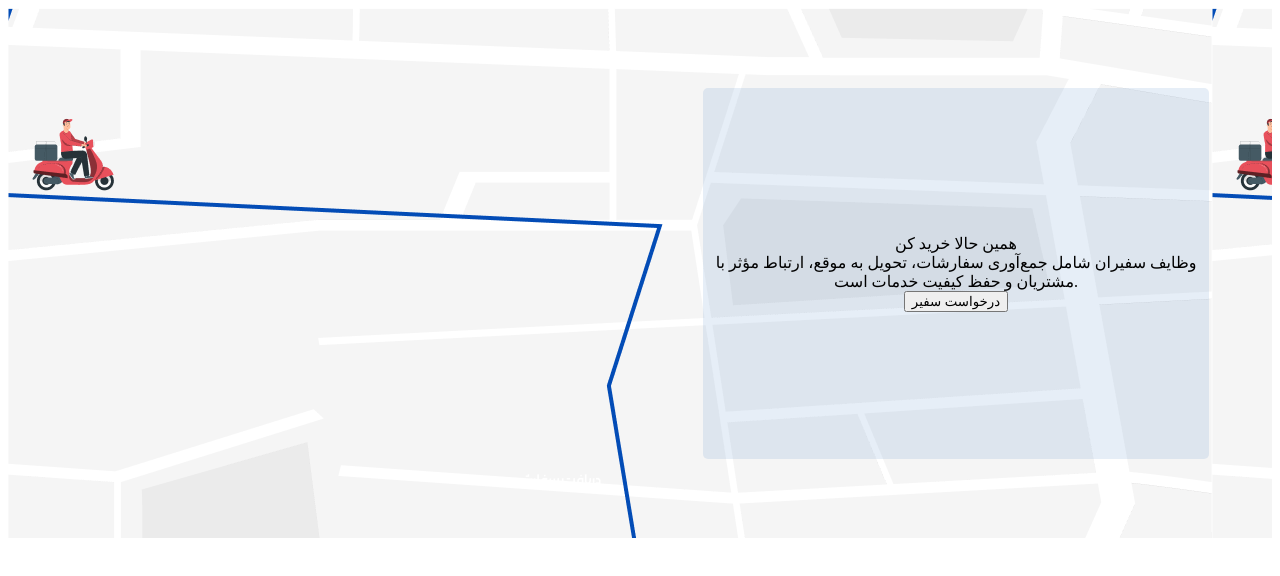
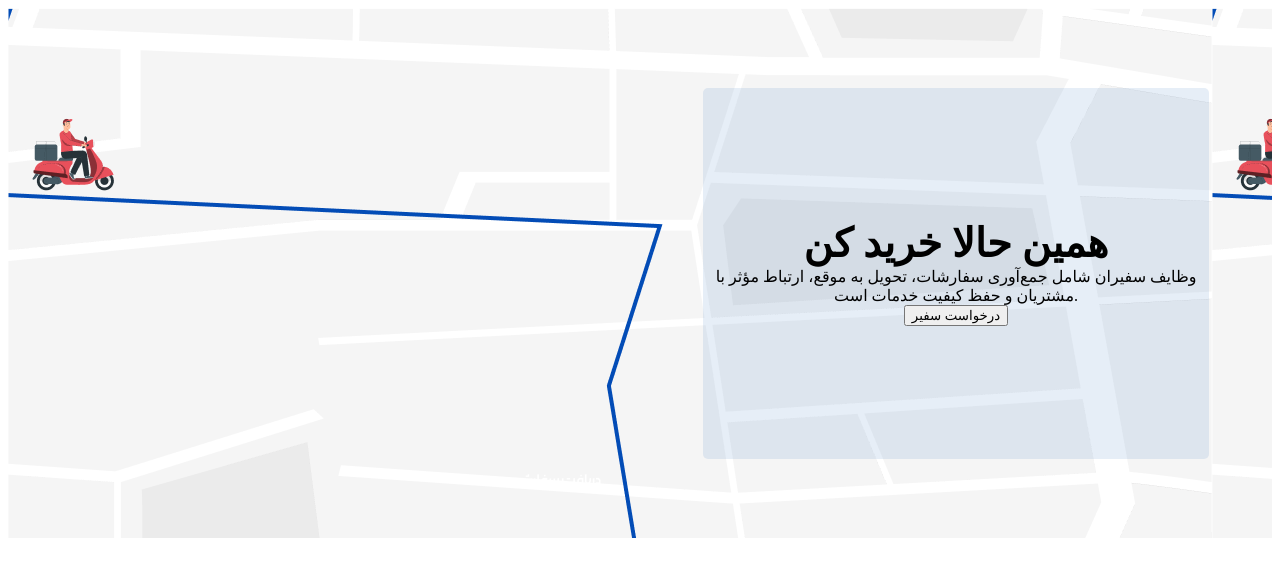
Before and after one commit to Phoenix-Web1/Landing-Tondro, a plain HTML site: page modules/section-4/index.html in a window 1280 px wide. Drawn offline with Linux system fonts and the light colour scheme.

Commit message:
Update style.css

```diff
--- a/modules/section-4/style.css
+++ b/modules/section-4/style.css
@@ -31,4 +31,10 @@
         text-align: center;
     }
 
+    .map-cart .card-title{
+        font-size: 40px;
+        font-weight: bold;
+    }
+
+
 }
```
